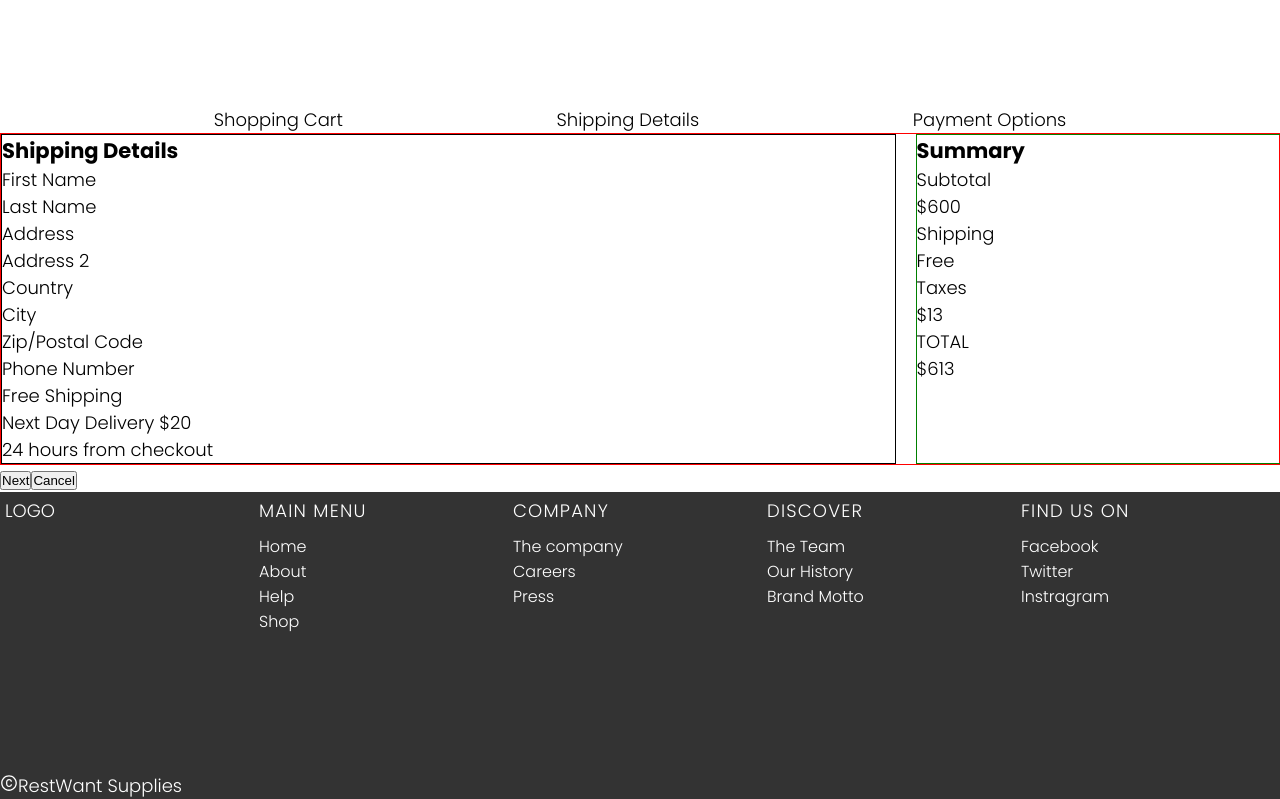
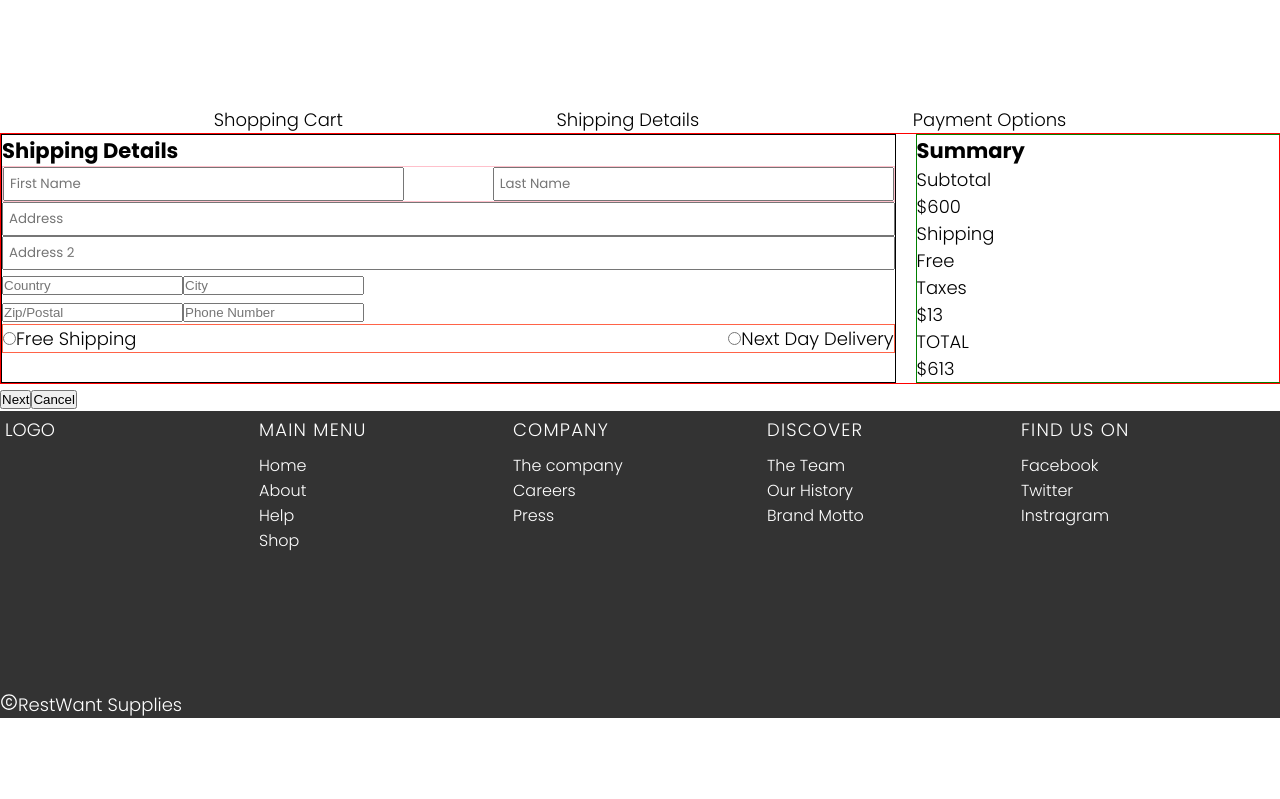
Before and after one commit to SAMURAIM0SES/GraceShopperFrontEnd, a React app: page /shipping in a window 1280 px wide. Shown: the part 134-933 px from the top of the page. After the commit the page ends 852 px from the top, so only its background shows below. Built offline with nearby package versions, Linux system fonts and the light colour scheme.

Commit message:
progress made

```diff
--- a/src/components/Shipping.js
+++ b/src/components/Shipping.js
@@ -16,17 +16,34 @@ const Shipping = () => {
             <div className={classes["shipping-body-shopping"]}>
               <h3>Shipping Details</h3>
               <div className={classes["shipping-detailed-information"]}>
-                    <div>First Name</div>
-                    <div>Last Name</div>
-                    <div>Address</div>
-                    <div>Address 2</div>
-                    <div>Country</div>
-                    <div>City</div>
-                    <div>Zip/Postal Code</div>
-                    <div>Phone Number</div>
-                    <div>Free Shipping</div>
-                    <div>Next Day Delivery $20</div>
-                    <div>24 hours from checkout  </div>
+                <div className={classes["shipping-name"]}>
+                  <input type="text" placeholder="First Name" />
+                  <input type="text" placeholder="Last Name" />
+                </div>
+                <div className={classes["shipping-address"]}>
+                  <input type="text" placeholder="Address" />
+                </div>
+                <div className={classes["shipping-address"]}>
+                  <input type="text" placeholder="Address 2" />
+                </div>
+                <div className={classes["shipping-country"]}>
+                  <input type="text" placeholder="Country" />
+                  <input type="text" placeholder="City" />
+                </div>
+                <div>
+                  <input type="text" placeholder="Zip/Postal" />
+                  <input type="text" placeholder="Phone Number" />
+                </div>
+                <div className={classes["shipping-methods"]}>
+                  <div>
+                    <input type="radio" />
+                    <span>Free Shipping</span>
+                  </div>
+                  <div>
+                    <input type="radio" />
+                    <span>Next Day Delivery</span>
+                  </div>
+                </div>
               </div>
             </div>
             <div className={classes["shipping-body-summary"]}>
--- a/src/components/Shipping.module.css
+++ b/src/components/Shipping.module.css
@@ -26,4 +26,34 @@
 .shipping-detail-information{
     display: flex;
     justify-content: space-between;
+    font-size: 1.8rem;
 }
+
+.shipping-name{
+ display: flex;
+ justify-content: space-between;
+ align-items: center;
+  border: 1px solid pink;
+}
+
+.shipping-name input{
+  font-family: inherit;
+  width: 45%;
+  padding: 0.5rem;
+}
+
+.shipping-address input{
+  font-family: inherit;
+  width: 100%;
+  padding: 0.5rem;
+}
+
+.shipping-country{
+
+}
+
+.shipping-methods{
+  display: flex;
+  border: 1px solid tomato;
+  justify-content: space-between;
+}
```
Lines whose indentation alone changed are shown as unchanged.
